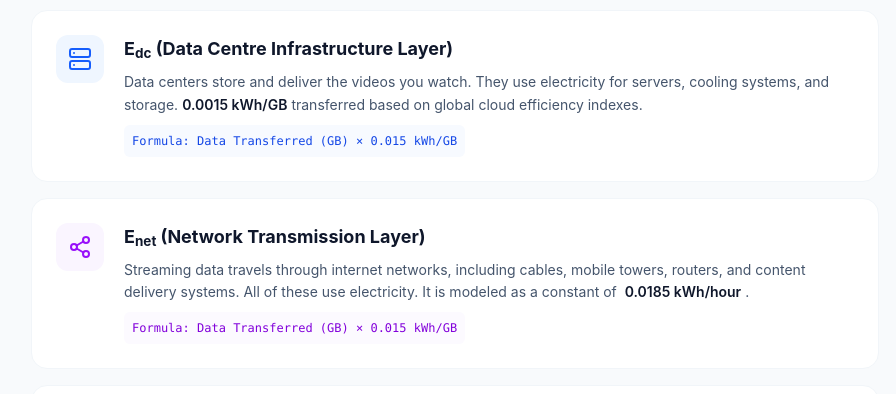
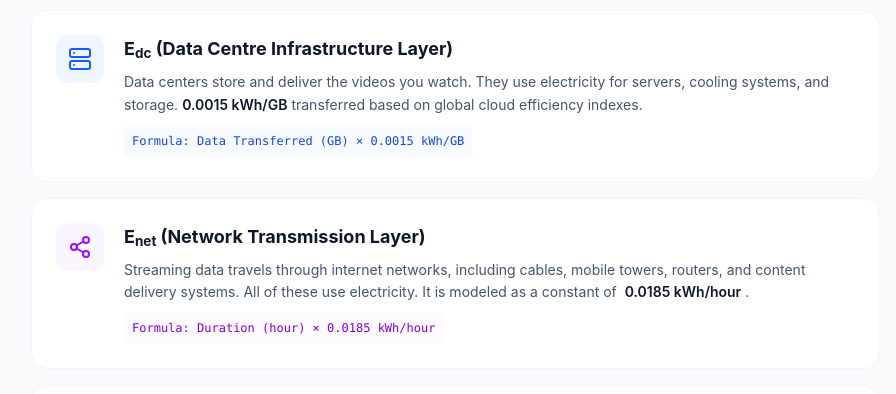
Before and after one commit to suemay4/streaming-carbon-app, a React (Vite) app: page /how-it-works in a window 1280 px wide. Shown: the part 780-1174 px from the top of the page, without its empty margins (185-1081 px from the left). Built offline with nearby package versions, Linux system fonts and the light colour scheme.

Commit message:
Update HowItWorks.jsx

```diff
--- a/src/pages/HowItWorks.jsx
+++ b/src/pages/HowItWorks.jsx
@@ -56,7 +56,7 @@ function HowItWorks() {
                 <span className="font-semibold text-slate-900 mx-1">0.0015 kWh/GB</span>transferred based on global cloud efficiency indexes.
               </p>
               <div className="text-xs font-mono text-blue-700 bg-blue-50/50 p-2 rounded-md w-max">
-                Formula: Data Transferred (GB) × 0.015 kWh/GB
+                Formula: Data Transferred (GB) × 0.0015 kWh/GB
               </div>
             </div>
           </div>
@@ -75,7 +75,7 @@ function HowItWorks() {
                 It is modeled as a constant of <span className="font-semibold text-slate-900 mx-1">0.0185 kWh/hour</span>.
               </p>
               <div className="text-xs font-mono text-purple-700 bg-purple-50/50 p-2 rounded-md w-max">
-                Formula: Data Transferred (GB) × 0.015 kWh/GB
+                Formula: Duration (hour) × 0.0185 kWh/hour
               </div>
             </div>
           </div>
```
